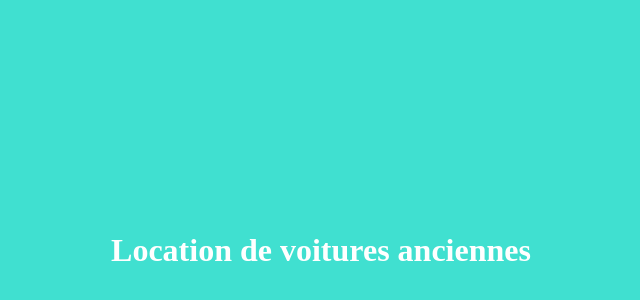
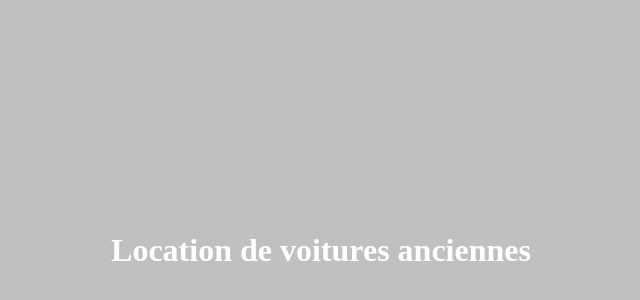
Before and after one commit to All-BESMA/locationVoiture, a plain HTML site: page index.html in a window 1280 px wide. Shown: the part 42-342 px from the top of the page, without its empty margins (319-959 px from the left). Drawn offline with Linux system fonts and the light colour scheme.

Commit message:
background color to silver

```diff
--- a/index.html
+++ b/index.html
@@ -6,7 +6,7 @@
     <meta name="viewport" content="width=device-width, initial-scale=1.0">
     <title></title>
 </head>
-<body style="background-color: turquoise;">
+<body style="background-color:silver;">
     <h1 style="padding-top:20%; padding-bottom:20%; text-align: center;color:#FFFFFF">Location de voitures anciennes</h1>
 </body>
 </html>
```
